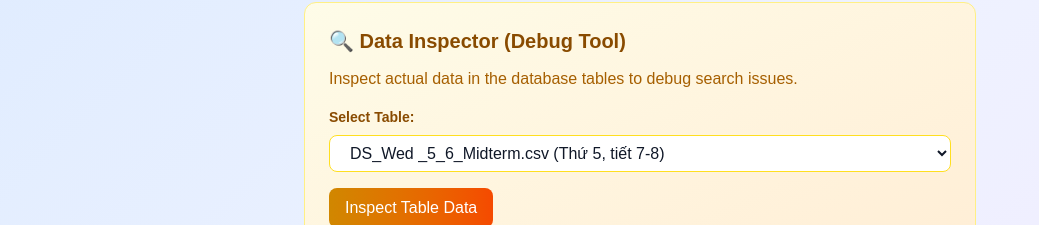
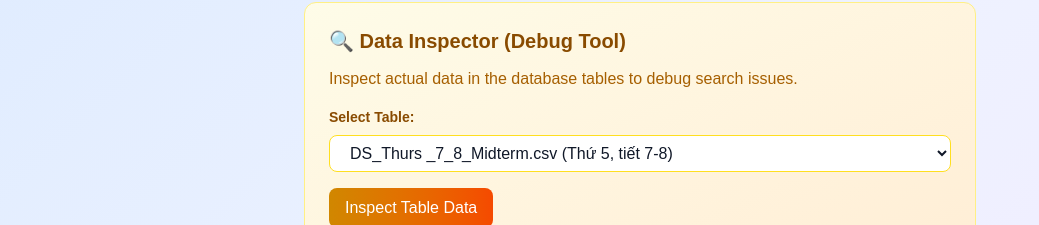
Before and after one commit to nghianguyen7171/NEU_Class_Manager, a Next.js app: page / in a window 1280 px wide. Shown: the part 365-590 px from the top of the page, without its empty margins (0-1039 px from the left). Built offline with nearby package versions, Linux system fonts and the light colour scheme; no server answers.

Commit message:
Fix reversed table mapping
- Correct mapping: Thứ 5, tiết 7-8 -> DS_Thurs _7_8_Midterm.csv
- Correct mapping: Thứ 4, tiết 5-6 -> DS_Wed _5_6_Midterm.csv
- Update all components and documentation with correct mappings
- Fix default fallback table in getTableName function

```diff
--- a/src/app/page.tsx
+++ b/src/app/page.tsx
@@ -16,13 +16,13 @@ export default function Home() {
 
   // Class to table mapping
   const CLASS_TABLE_MAPPING = {
-    'Thứ 5, tiết 7-8': 'DS_Wed _5_6_Midterm.csv',
-    'Thứ 4, tiết 5-6': 'DS_Thurs _7_8_Midterm.csv'
+    'Thứ 5, tiết 7-8': 'DS_Thurs _7_8_Midterm.csv',
+    'Thứ 4, tiết 5-6': 'DS_Wed _5_6_Midterm.csv'
   }
 
   // Helper function to get table name from class
   const getTableName = (className: string): string => {
-    return CLASS_TABLE_MAPPING[className as keyof typeof CLASS_TABLE_MAPPING] || 'DS_Wed _5_6_Midterm.csv'
+    return CLASS_TABLE_MAPPING[className as keyof typeof CLASS_TABLE_MAPPING] || 'DS_Thurs _7_8_Midterm.csv'
   }
 
   const handleSearch = async (e: React.FormEvent) => {
--- a/src/components/ConnectionTest.tsx
+++ b/src/components/ConnectionTest.tsx
@@ -19,8 +19,8 @@ export default function ConnectionTest() {
     setTestResults([])
 
     const tablesToTest = [
-      { name: 'DS_Wed _5_6_Midterm.csv', displayName: 'Thứ 5, tiết 7-8' },
-      { name: 'DS_Thurs _7_8_Midterm.csv', displayName: 'Thứ 4, tiết 5-6' }
+      { name: 'DS_Thurs _7_8_Midterm.csv', displayName: 'Thứ 5, tiết 7-8' },
+      { name: 'DS_Wed _5_6_Midterm.csv', displayName: 'Thứ 4, tiết 5-6' }
     ]
 
     const results: TableTestResult[] = []
--- a/src/components/DataInspector.tsx
+++ b/src/components/DataInspector.tsx
@@ -6,7 +6,7 @@ import { supabase } from '@/lib/supabase'
 export default function DataInspector() {
   const [inspecting, setInspecting] = useState(false)
   const [tableData, setTableData] = useState<Record<string, unknown>[]>([])
-  const [selectedTable, setSelectedTable] = useState('DS_Wed _5_6_Midterm.csv')
+  const [selectedTable, setSelectedTable] = useState('DS_Thurs _7_8_Midterm.csv')
 
   const inspectTable = async () => {
     setInspecting(true)
@@ -49,8 +49,8 @@ export default function DataInspector() {
           onChange={(e) => setSelectedTable(e.target.value)}
           className="w-full px-4 py-2 border border-yellow-300 rounded-lg bg-white text-gray-900"
         >
-          <option value="DS_Wed _5_6_Midterm.csv">DS_Wed _5_6_Midterm.csv (Thứ 5, tiết 7-8)</option>
-          <option value="DS_Thurs _7_8_Midterm.csv">DS_Thurs _7_8_Midterm.csv (Thứ 4, tiết 5-6)</option>
+          <option value="DS_Thurs _7_8_Midterm.csv">DS_Thurs _7_8_Midterm.csv (Thứ 5, tiết 7-8)</option>
+          <option value="DS_Wed _5_6_Midterm.csv">DS_Wed _5_6_Midterm.csv (Thứ 4, tiết 5-6)</option>
         </select>
       </div>
 
```
Also changed, not shown: 1 other file (tests, documents, lock files or other folders).
